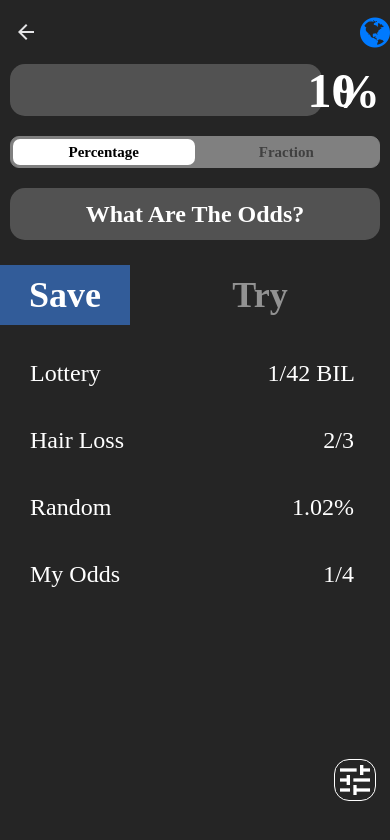
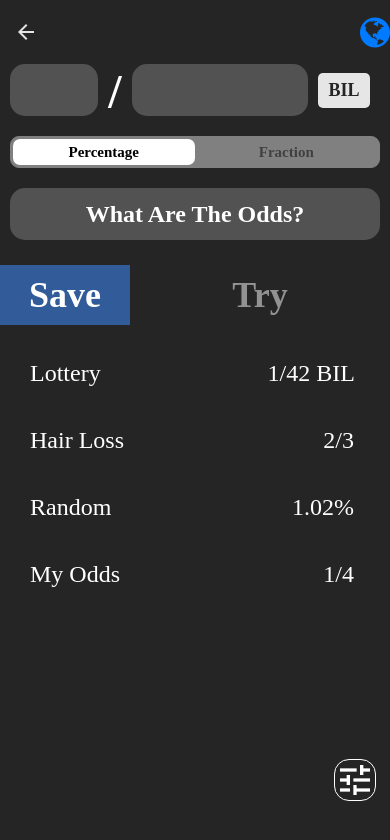
Before and after one commit to PPadilla44/HowLuckyAreYou, a React Native app: screen /Modal in a window 390 px wide. Shown: the top 840 px of the page. Built offline with nearby package versions, Linux system fonts and the light colour scheme; what expo-linking would draw is missing.

Commit message:
Added fraction ui

```diff
--- a/components/ModalForm/ModalForm.tsx
+++ b/components/ModalForm/ModalForm.tsx
@@ -1,12 +1,13 @@
 import { StyleSheet } from 'react-native';
 import React, { FC, useState } from 'react';
-import { Input, View } from '../Themed';
+import { Input, Text, TouchableOpacity, View } from '../Themed';
 import TwoButtonGroup from '../TwoButtonGroup';
 import SaveTryButtons from '../SaveTryButtons';
-import PercentIcon from '../UI/TextAsIcon';
+import TextAsIcon from '../UI/TextAsIcon';
 import { NativeStackNavigationProp } from '@react-navigation/native-stack';
 import { RootStackParamList } from '../../types';
 import { useClicker } from '../contexts/useClicker';
+import Colors from '../../constants/Colors';
 
 interface Props {
     navigation: NativeStackNavigationProp<RootStackParamList>
@@ -14,29 +15,29 @@ interface Props {
 
 const ModalForm: FC<Props> = ({ navigation }) => {
 
-    const {state, dispatch} = useClicker();
+    const { state, dispatch } = useClicker();
 
     const [formData, setFormData] = useState({ oddsString: `${state.oddsString}`, title: state.title, isValid: false });
 
     const handleChanges = (data: {}) => {
-        const tempForm = {...formData, ...data};
+        const tempForm = { ...formData, ...data };
         const { oddsString, title } = tempForm;
 
-        if(parseFloat(oddsString) > 100) {
+        if (parseFloat(oddsString) > 100) {
             return
         }
 
         if (oddsString.length > 0 && title.length > 0) {
-            setFormData({...tempForm, isValid: true})
+            setFormData({ ...tempForm, isValid: true })
         } else {
-            setFormData({...tempForm, isValid: false})
+            setFormData({ ...tempForm, isValid: false })
         }
 
     }
 
     const handleTry = () => {
         console.log("Running TRY");
-        dispatch!({ type: "UPDATE", payload: { title: formData.title, oddsString: formData.oddsString  } })
+        dispatch!({ type: "UPDATE", payload: { title: formData.title, oddsString: formData.oddsString } })
         navigation.goBack();
         setFormData(d => ({ ...d, isValid: false }))
 
@@ -52,7 +53,9 @@ const ModalForm: FC<Props> = ({ navigation }) => {
         <View style={styles.container}>
 
             <View style={styles.topRow}>
-                <View style={styles.percentWrapper}>
+
+
+                {/* <View style={styles.percentWrapper}>
                     <Input
                         style={styles.input}
                         inputContainerStyle={styles.inputContainer}
@@ -64,8 +67,43 @@ const ModalForm: FC<Props> = ({ navigation }) => {
                     />
                 </View>
                 <View style={styles.percentIconContainer}>
-                    <PercentIcon />
+                    <TextAsIcon text={'%'} />
+                </View> */}
+                <View style={{ flex: 1, backgroundColor: "transparent" }}>
+                    <Input
+                        keyboardType="number-pad"
+                        style={styles.input}
+                        inputContainerStyle={styles.inputContainer}
+                        placeholder='1'
+                        maxLength={2}
+                    />
                 </View>
+                <View style={{ marginHorizontal: 10, backgroundColor: "transparent", height: 52 }}>
+                    <TextAsIcon text={'/'} />
+                </View>
+                <View style={{ flex: 2, backgroundColor: "transparent" }}>
+                    <Input
+                        keyboardType="number-pad"
+                        style={styles.input}
+                        inputContainerStyle={styles.inputContainer}
+                        placeholder='10'
+                        maxLength={3}
+                    />
+                </View>
+                <TouchableOpacity darkColor={Colors.light.input} lightColor={Colors.dark.modal} containerStyle={{
+                    alignSelf: "center",
+                    alignItems: "center",
+                    justifyContent: "center",
+                    height: 35,
+                    marginHorizontal: 10,
+                    borderRadius: 5,
+                    width: 52,
+
+                }}
+                >
+                    <Text darkColor={Colors.dark.modal} lightColor={Colors.light.input} style={{ fontSize: 18, fontWeight: "bold" }}>BIL</Text>
+                </TouchableOpacity>
+
             </View>
 
             <TwoButtonGroup />
--- a/components/UI/TextAsIcon.tsx
+++ b/components/UI/TextAsIcon.tsx
@@ -3,10 +3,10 @@ import React from 'react'
 import { Text } from '../Themed'
 
 
-const TextAsIcon = () => {
+const TextAsIcon = ({text}: {text: string}) => {
     return (
         <Text style={styles.icon} >
-            {`%`}
+            {text}
         </Text>
     )
 }
```
